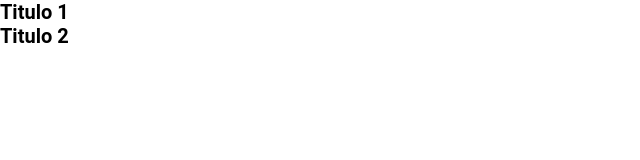
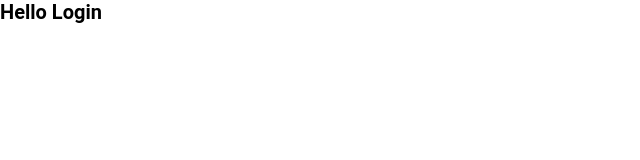
Before and after one commit to euviniciuss/metrica, a React (Vite) app: page / in a window 1280 px wide. Shown: the top 160 px of the page, without its empty margins (0-640 px from the left). Built offline with nearby package versions, Linux system fonts and the light colour scheme.

Commit message:
feat: criando página de Login

```diff
--- a/src/App.tsx
+++ b/src/App.tsx
@@ -1,8 +1,7 @@
+import { Login } from './pages/login'
+
 export function App() {
   return (
-    <div>
-      <h1 className="t1">Titulo 1</h1>
-      <h1 className="t2">Titulo 2</h1>
-    </div>
+   <Login />
   )
 }
--- /dev/null
+++ b/src/pages/login/index.tsx
@@ -0,0 +1,5 @@
+export function Login() {
+  return(
+    <h1>Hello Login</h1>
+  )
+}
```
Also changed, not shown: src/pages/login/styles.css (added).
